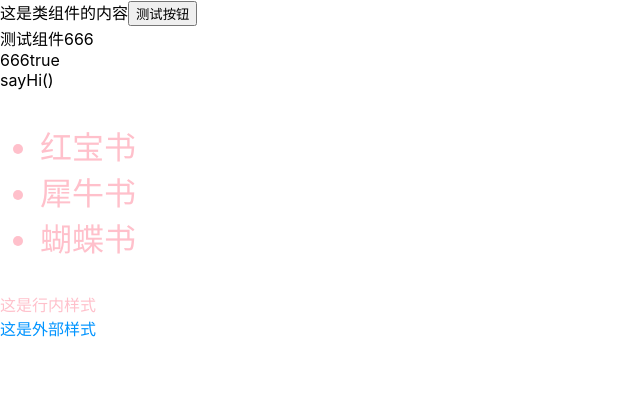
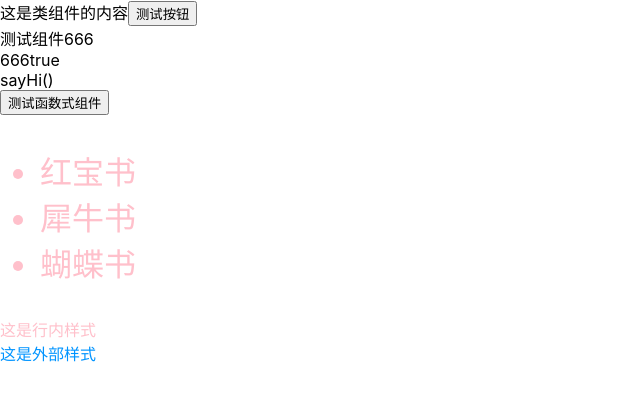
Before and after one commit to techpang666/super_react, a React (Create React App) app: page / in a window 1280 px wide. Shown: the top 400 px of the page, without its empty margins (0-640 px from the left). Built offline with nearby package versions, Linux system fonts and the light colour scheme.

Commit message:
use function component

```diff
--- a/src/JSXDemo.js
+++ b/src/JSXDemo.js
@@ -6,12 +6,18 @@ function sayHi() {
   )
 }
 
+// 函数式组件(少用 都是类组件)
+function clickHandler() {
+  console.log(666);
+}
+
 function JSXDemo() {
   return (
     <div>
       {666}
       { 1 < 2 ? 'true' : 'false' }
       {sayHi()}
+      <button onClick={clickHandler}>测试函数式组件</button>
     </div>
   )
 }
```
Also changed, not shown: 1 other file (tests, documents, lock files or other folders).
